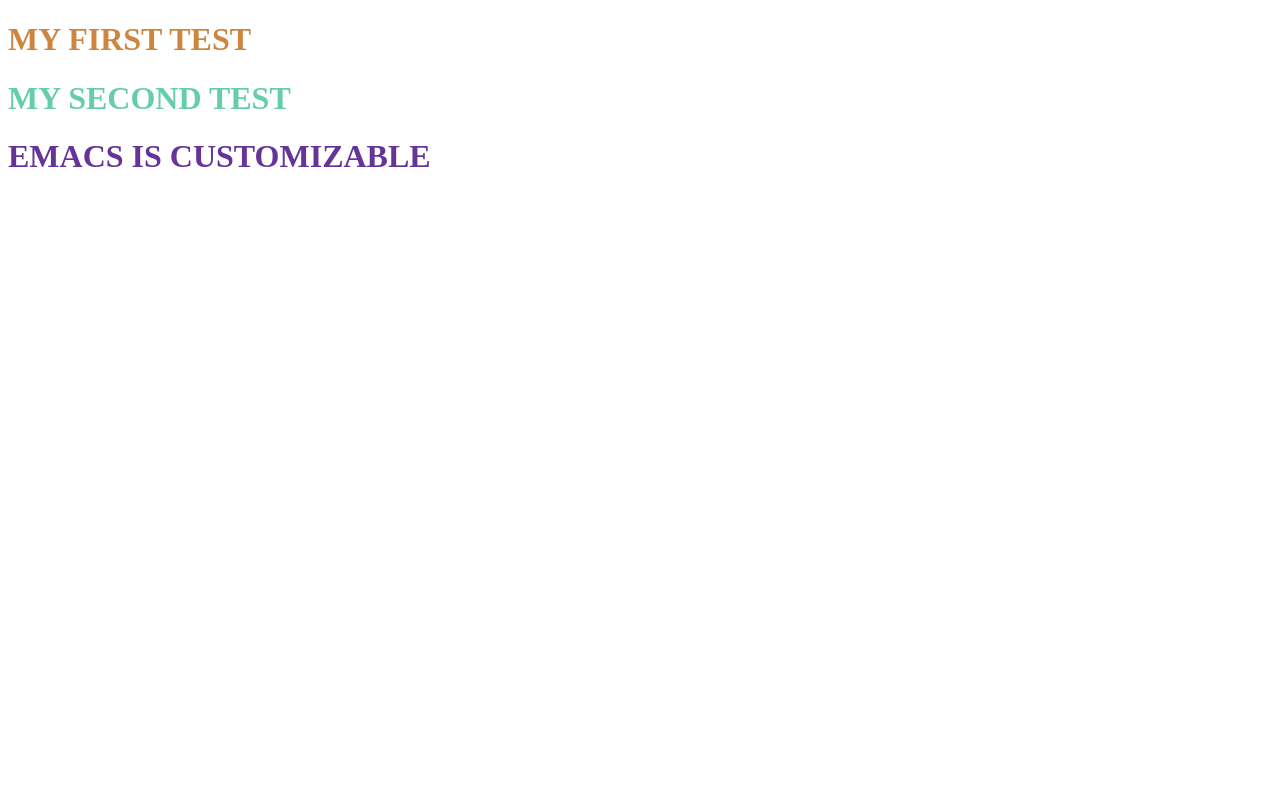
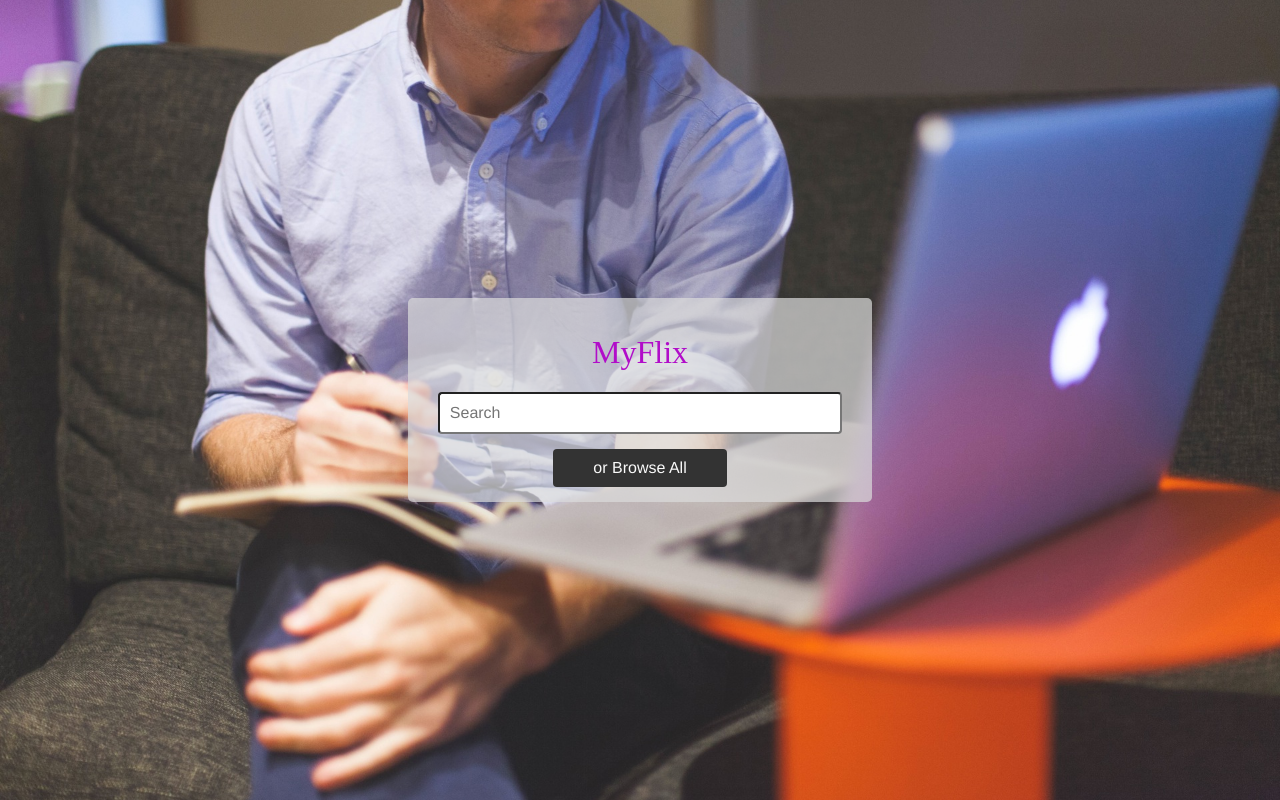
Before and after one commit to alenthomas/todo-app-reactjs, a React (Create React App) app: page / in a window 1280 px wide. Built offline with nearby package versions, Linux system fonts and the light colour scheme.

Commit message:
Add search on landing page

```diff
--- a/src/App.js
+++ b/src/App.js
@@ -1,11 +1,16 @@
 import React, { Component } from 'react'
+import './assets/style/normalize.css'
+import './assets/style/style.css'
 
 class App extends Component {
   render () {
-    const style = {color: this.props.color}
     return (
-      <div>
-        <h1 style={style}>{this.props.title.toUpperCase()}</h1>
+      <div className='app'>
+        <div className='landing' >
+          <h1>MyFlix</h1>
+          <input type='text' placeholder='Search' />
+          <a>or Browse All</a>
+        </div>
       </div>
     )
   }
--- a/src/index.js
+++ b/src/index.js
@@ -1,17 +1,5 @@
-import React, { Component } from 'react'
+import React from 'react'
 import ReactDOM from 'react-dom'
 import App from './App'
 
-class MyCom extends Component {
-  render () {
-    return (
-      <div>
-        <App title='my first test' color='peru' />
-        <App title='my second test' color='mediumaquamarine' />
-        <App title='emacs is customizable' color='rebeccapurple' />
-      </div>
-    )
-  }
-}
-
-ReactDOM.render(<MyCom />, document.getElementById('root'))
+ReactDOM.render(<App />, document.getElementById('root'))
```
